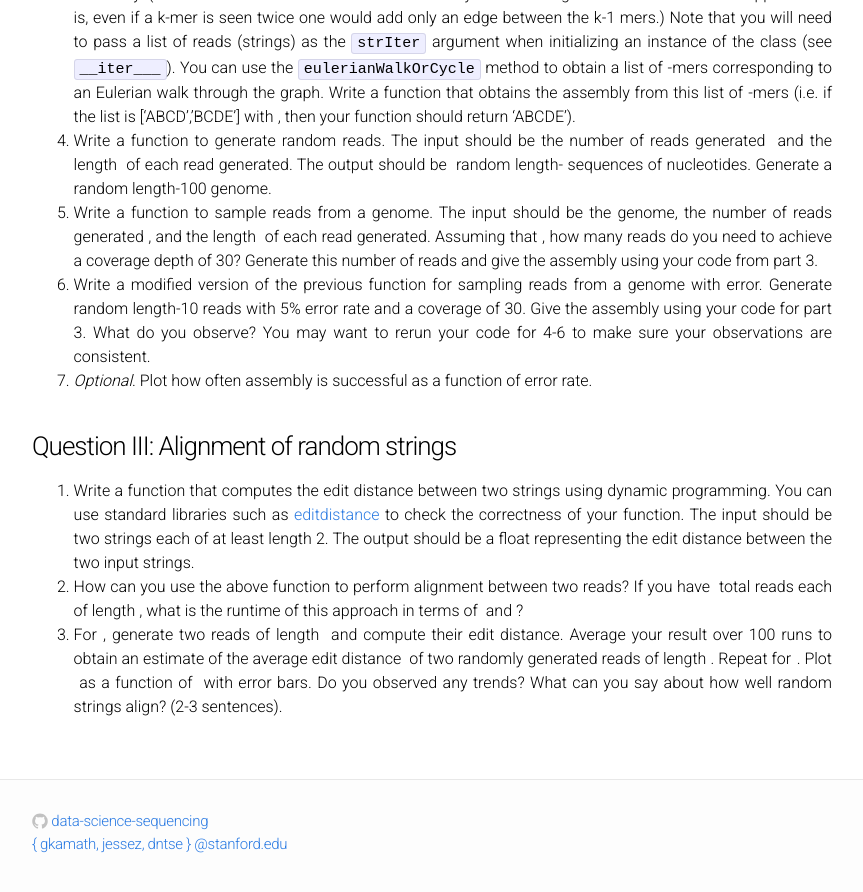
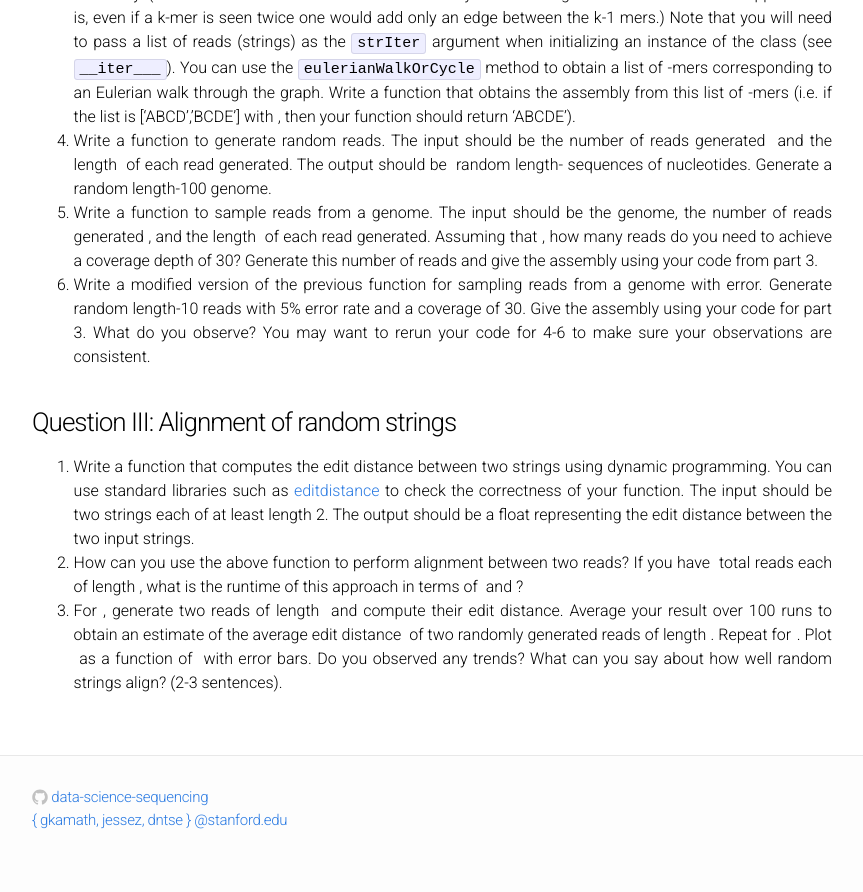
Before and after one commit to laurashen/data-science-sequencing.github.io, a Jekyll site: the page built from assignments/assignment2.md, in a window 1280 px wide and 900 px high, scrolled down 1155 px. Shown: the top 892 px of the window, without its empty margins (208-1071 px from the left). Built offline with Jekyll 4.4.1, drawn with Linux system fonts in a browser that asks for light colours; formulas are drawn with MathJax 3; comment, search, counter and statistics services are not loaded.

```diff
--- a/assignments/assignment2.md
+++ b/assignments/assignment2.md
@@ -35,9 +35,6 @@
 
 6. Write a modified version of the previous function for sampling reads from a genome with error. Generate random length-10 reads with 5% error rate and a coverage of 30. Give the assembly using your code for part 3. What do you observe? You may want to rerun your code for 4-6 to make sure your observations are consistent.
 
-7. *Optional*. Plot how often assembly is successful as a function of error rate.
-
-
 ### Question III: Alignment of random strings
 
 1. Write a function that computes the edit distance between two strings using dynamic programming. You can use standard libraries such as  [editdistance](https://pypi.python.org/pypi/editdistance) to check the correctness of your function. The input should be two strings each of at least length 2. The output should be a float representing the edit distance between the two input strings.
```
